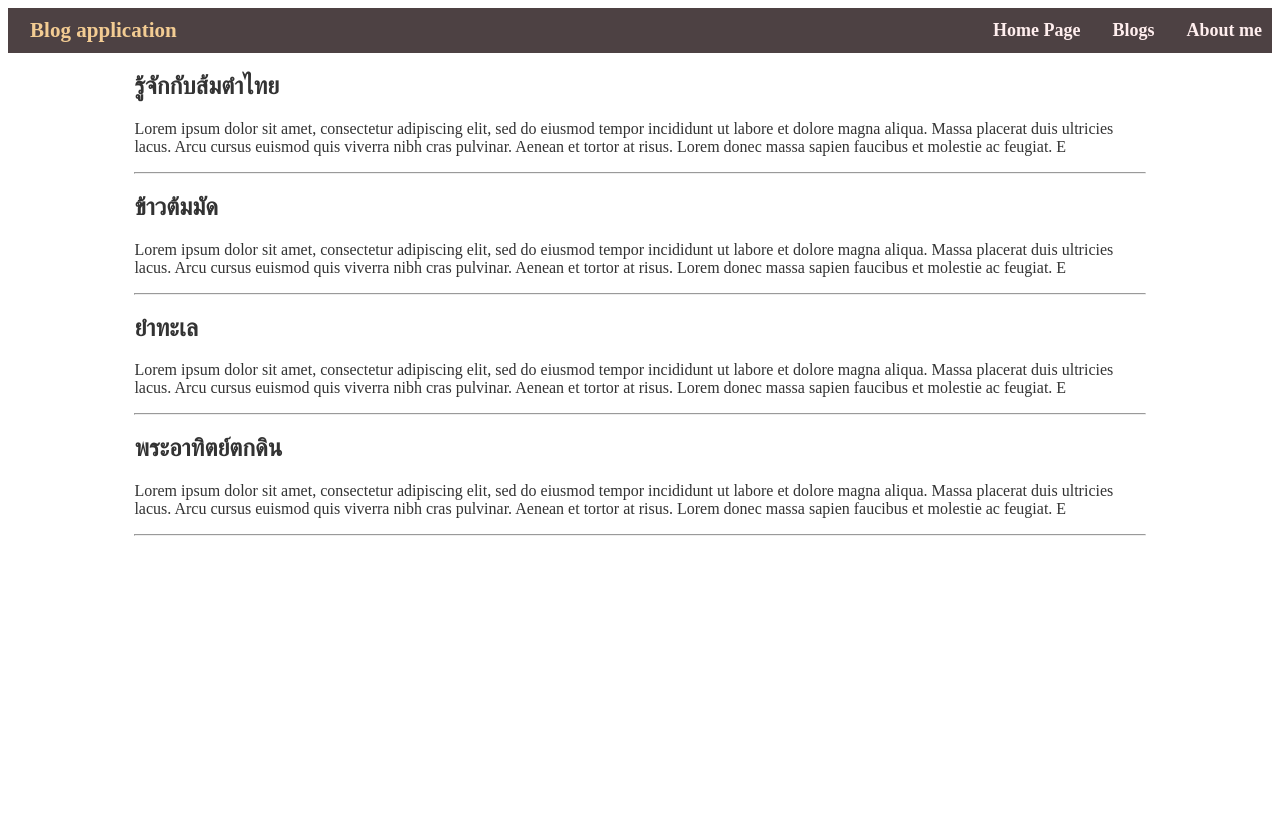
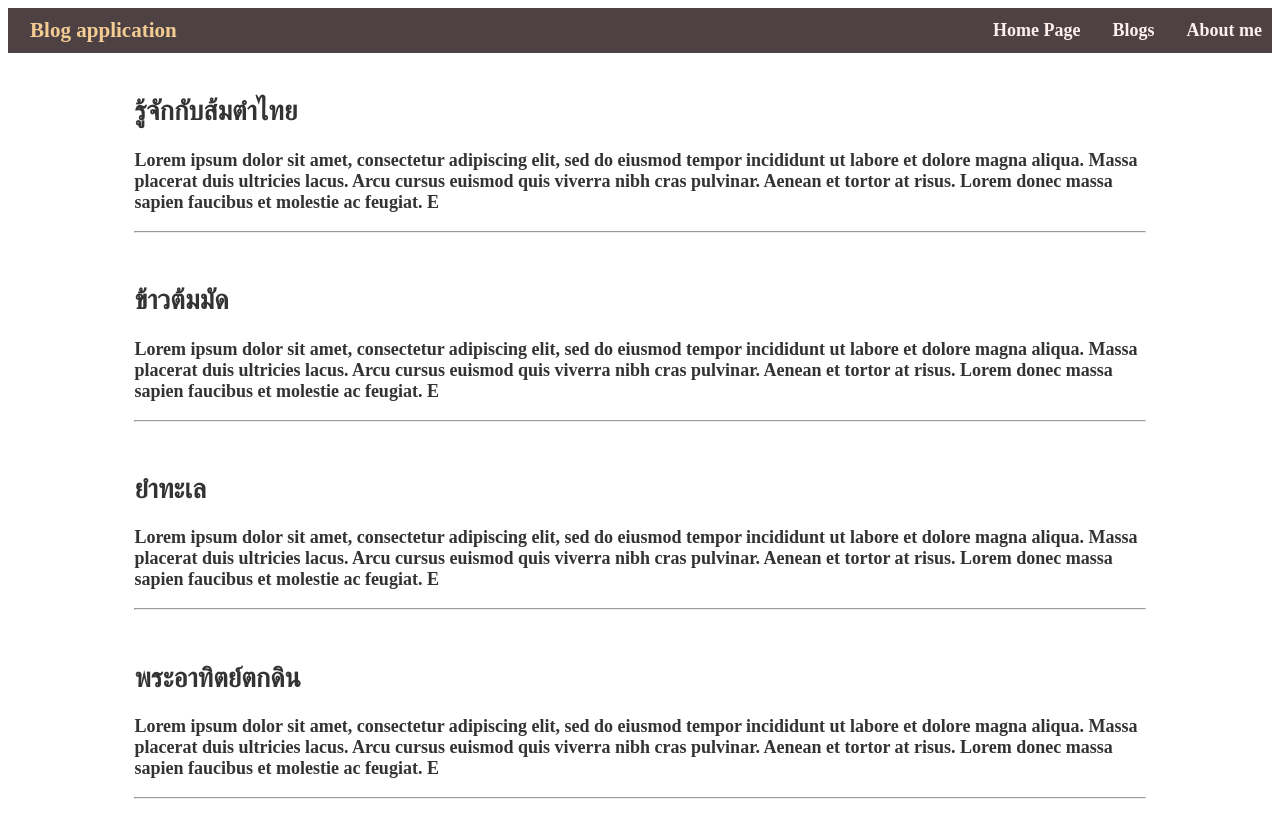
Before and after one commit to BbreeSwn/swn-blogs-application, a React (Create React App) app: page /blogs in a window 1280 px wide. Before the commit the page ends 800 px from the top, so only its background shows below. Built offline with nearby package versions, Linux system fonts and the light colour scheme.

Commit message:
feat : get blog data by useParams

```diff
--- a/src/components/Blogs.js
+++ b/src/components/Blogs.js
@@ -1,19 +1,21 @@
-import blogs from "../data/blogs"
-import "./Blogs.css"
+import { Link } from "react-router-dom";
+import blogs from "../data/blogs";
+import "./Blogs.css";
 
 export default function Blogs() {
   return (
     <div className="blogs-container">
-        <article>
-          {blogs.map((item)=>(
-            <div className="card" key={item.id}>
+      <article>
+        {blogs.map((item) => (
+          <Link to={`/blog/${item.id}`} key={item.id}>
+            <div className="card">
               <h2>{item.title}</h2>
-              <p>{item.content.substring(0,300)}</p>
-              <hr/>
+              <p>{item.content.substring(0, 300)}</p>
+              <hr />
             </div>
-          ))}
-        </article>
-
+          </Link>
+        ))}
+      </article>
     </div>
-  )
+  );
 }
--- /dev/null
+++ b/src/components/Detail.js
@@ -0,0 +1,20 @@
+// ไฟล์ detail.js รับหน้าที่ในการแสดงรายละเอียดบทความที่สนใจ
+
+import { useEffect } from "react"
+import { useParams } from "react-router-dom"
+import blogs from "../data/blogs"
+
+export default function Detail() {
+  const {id} = useParams()
+  useEffect(() => {
+    //ดึงข้อมูลบทความ
+   const result = blogs.find((item)=>item.id === parseInt(id))
+   console.log(result);
+
+  },[])
+  return (
+    <div>
+        <h2>รายละเอียดบทความ : {id}</h2>
+    </div>
+  )
+}
--- a/src/routes/Routes.jsx
+++ b/src/routes/Routes.jsx
@@ -1,9 +1,14 @@
-import { RouterProvider, createBrowserRouter,Navigate } from "react-router-dom";
+import {
+  RouterProvider,
+  createBrowserRouter,
+  Navigate,
+} from "react-router-dom";
 import Home from "../components/Home";
 import About from "../components/About";
 import Blogs from "../components/Blogs";
 import Navbar from "../components/Navbar";
 import NotFound from "../components/NotFound";
+import Detail from "../components/Detail";
 
 const router = createBrowserRouter([
   {
@@ -34,6 +39,15 @@ const router = createBrowserRouter([
     ),
   },
   {
+    path: "/blog/:id",
+    element: (
+      <>
+        <Navbar />
+        <Detail />
+      </>
+    ),
+  },
+  {
     path: "*",
     element: (
       <>
@@ -42,7 +56,7 @@ const router = createBrowserRouter([
       </>
     ),
   },
-  {path:"/home",element:(<Navigate to="/" />)}
+  { path: "/home", element: <Navigate to="/" /> },
 ]);
 
 export default function Router() {
```
